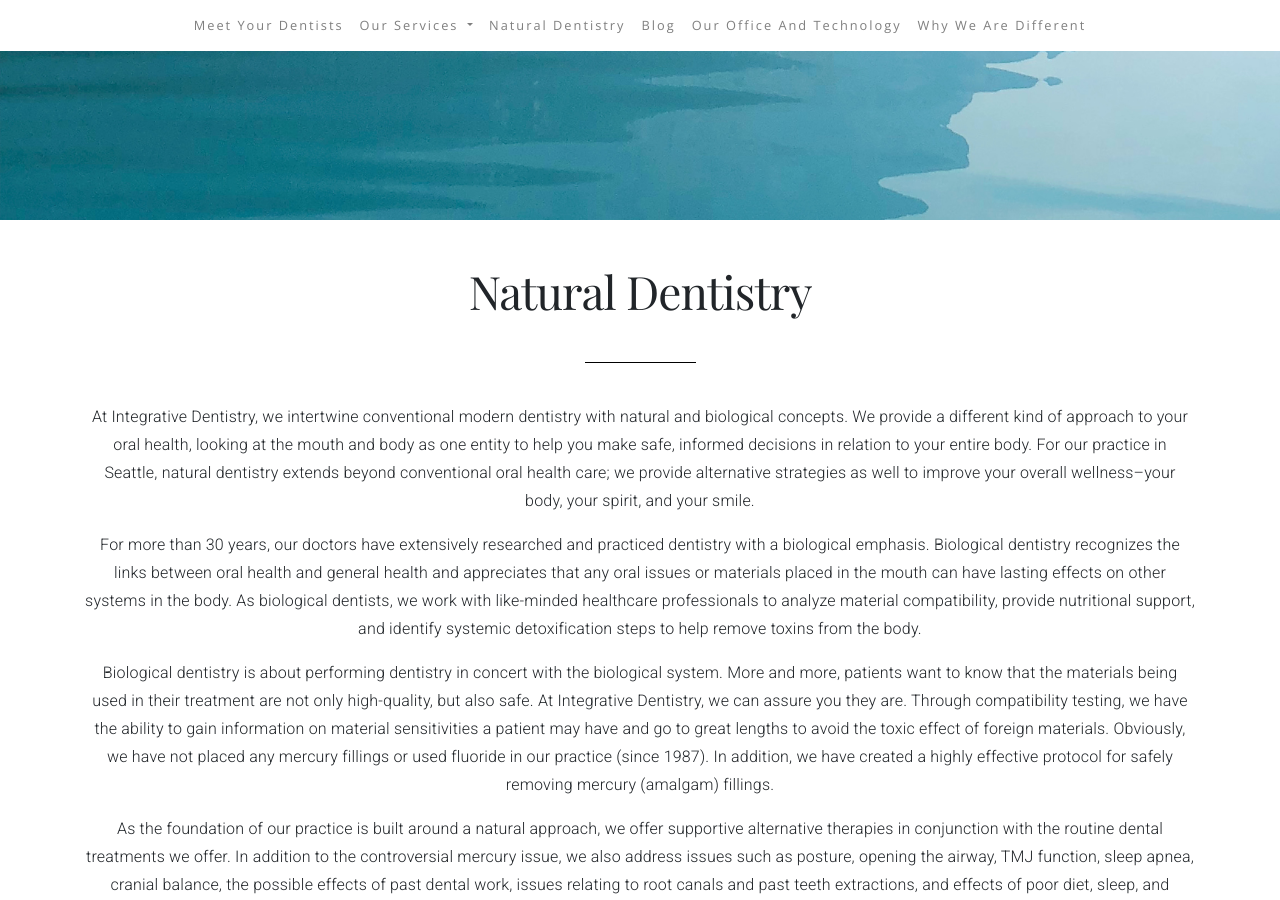
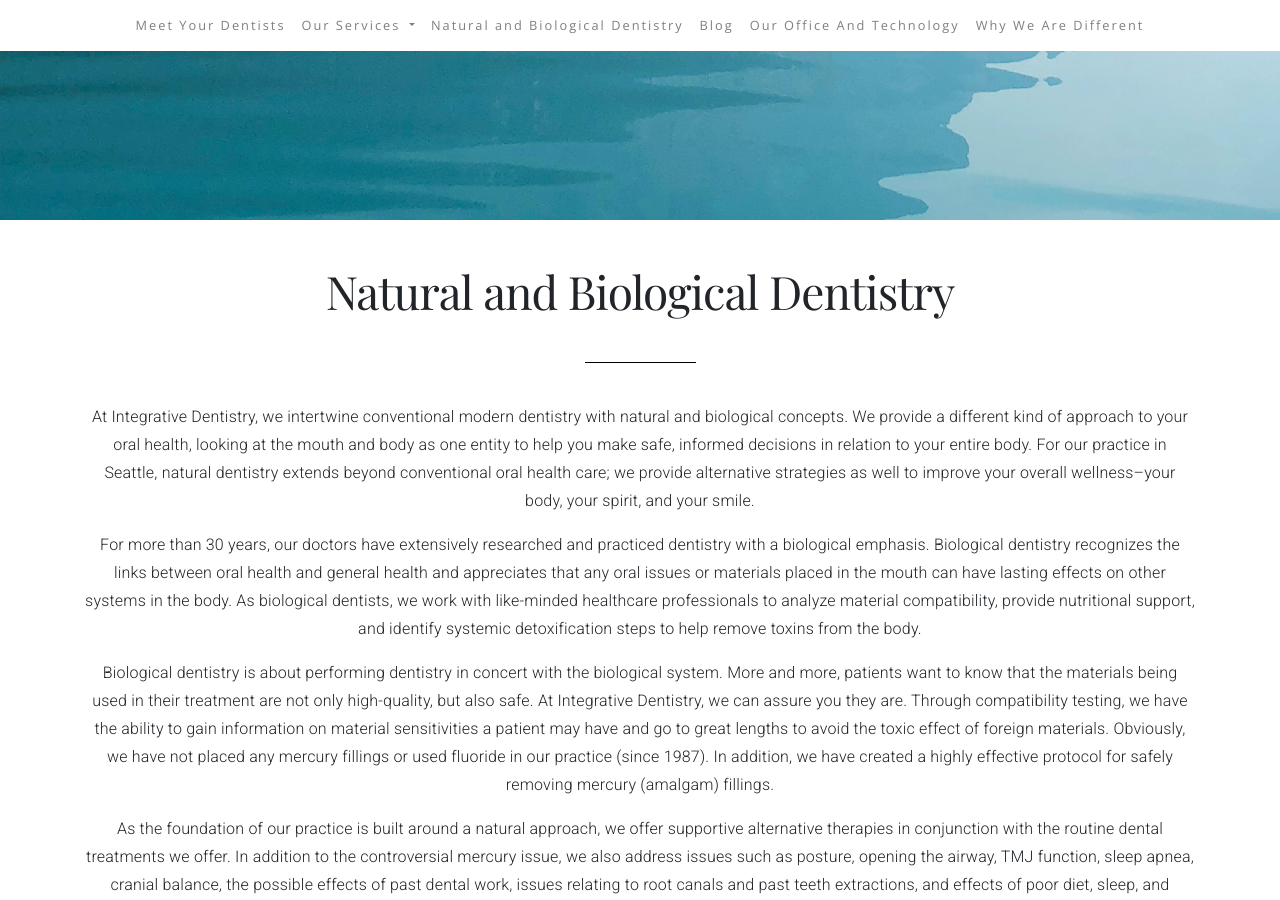
Before and after one commit to Karynvo/integrativejekyll, a Jekyll site: the page built from _services/natural-dentistry.md, in a window 1280 px wide and 900 px high, scrolled down 364 px. Built offline with Jekyll 4.4.1, drawn with Linux system fonts in a browser that asks for light colours; some of the changed text lies outside the part shown.

Commit message:
changed Natural Dentistry to Natural and Biological Dentistry

```diff
--- a/_includes/footer.html
+++ b/_includes/footer.html
@@ -20,7 +20,7 @@
                     <a href="/meet-the-doctors/" class="footer-menu-link">Meet Your Dentists</a>
                   </li>
                   <li class="footer-menu-item">
-                    <a href="/services/natural-dentistry-seattle" class="footer-menu-link">Natural Dentistry</a>
+                    <a href="/services/natural-dentistry-seattle" class="footer-menu-link">Natural and Biological Dentistry</a>
                   </li>
                   <li class="footer-menu-item">
                       <a class="footer-menu-link" href="/blog">Blog</a>
--- a/_includes/header.html
+++ b/_includes/header.html
@@ -69,7 +69,7 @@
                                 </div>
                             </li>
                             <li class="nav-item">
-                                <a class="nav-link" href="/services/natural-dentistry-seattle">Natural Dentistry</a>
+                                <a class="nav-link" href="/services/natural-dentistry-seattle">Natural and Biological Dentistry</a>
                             </li>
                             <li class="nav-item">
                                 <a class="nav-link" href="/blog">Blog</a>
--- a/_services/natural-dentistry.md
+++ b/_services/natural-dentistry.md
@@ -1,7 +1,7 @@
 ---
 layout: service
-title: Natural Dentistry in Seattle, WA
-pagetitle: Natural Dentistry
+title: Natural and Biological Dentistry in Seattle, WA
+pagetitle: Natural and Biological Dentistry
 order:
 dropdown: false
 description: At our office in Seattle, natural dentistry goes beyond traditional oral health care; we provide solutions, materials, and homeopathic remedies.
```
